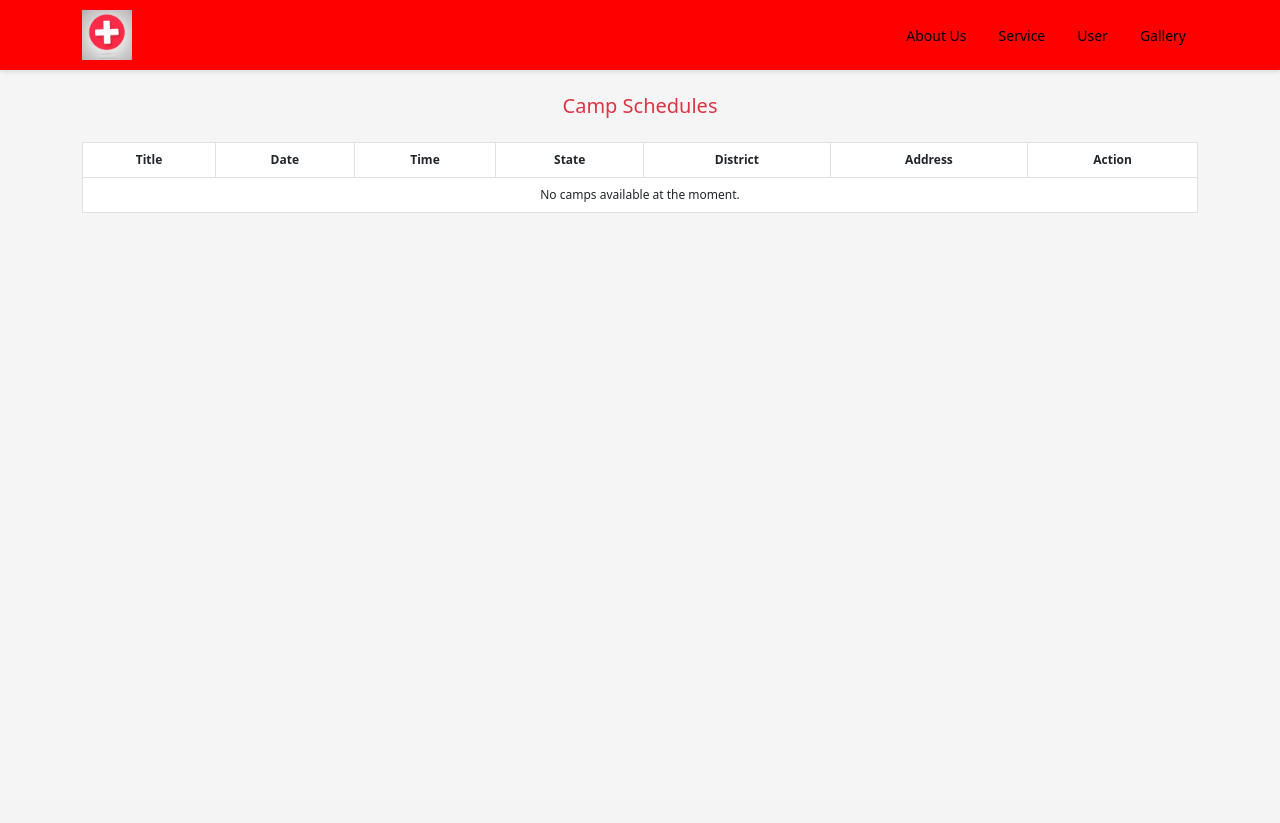
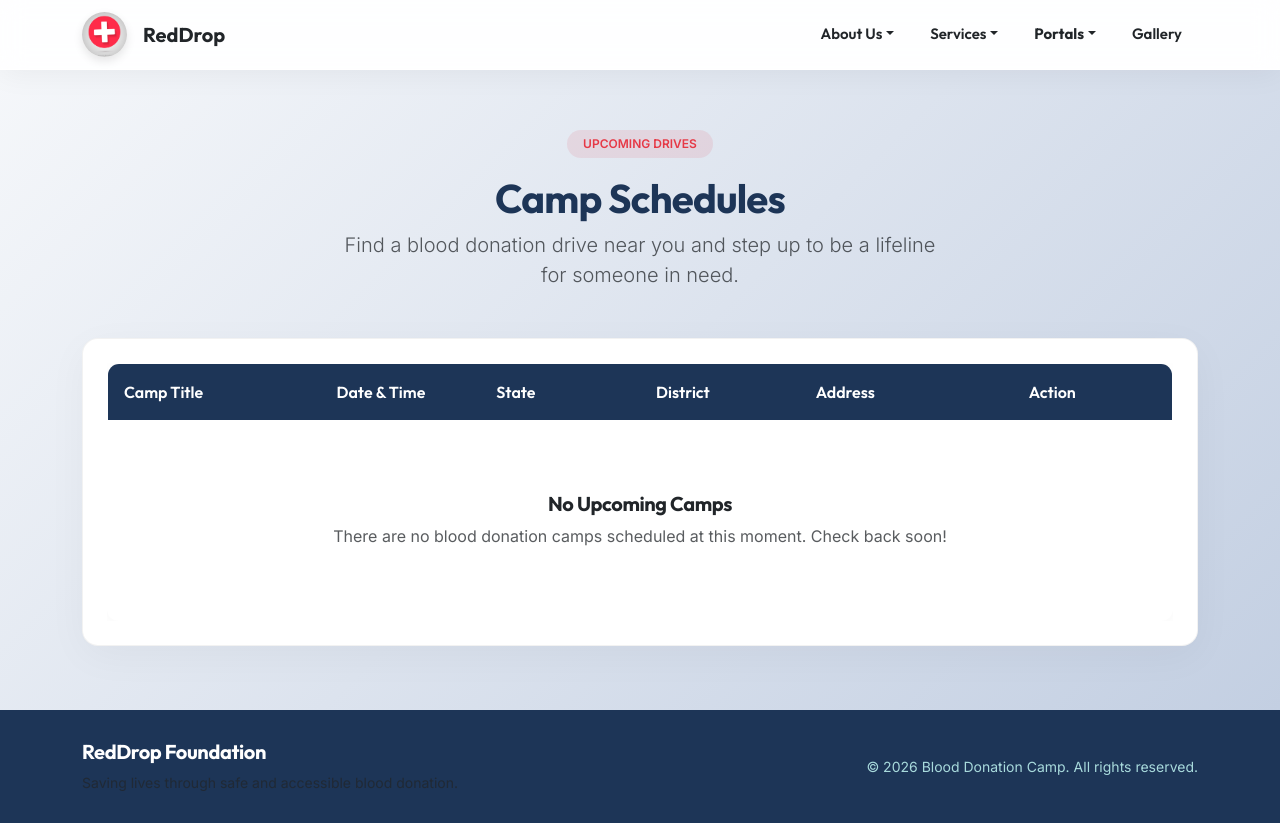
Before and after one commit to amitkumarpatra99/BDMS, a Django app: page /donationapp/camp-schedule/ in a window 1280 px wide. Before the commit the page ends 213 px from the top, so only its background shows below. Run offline with Django 5.2, Linux system fonts and the light colour scheme; data that the repository does not hold is empty.

Commit message:
feat: add blood stock and camp schedule templates and database file

```diff
--- a/blood_donation_camp/bdweb/templates/donationapp/campschedule.html
+++ b/blood_donation_camp/bdweb/templates/donationapp/campschedule.html
@@ -1,218 +1,98 @@
-<!DOCTYPE html>
-<html lang="en">
-<head>
+{% extends 'base.html' %}
 {% load static %}
-  <meta charset="UTF-8">
-  <title>Camp Schedules</title>
-  <meta name="viewport" content="width=device-width, initial-scale=1">
-  <!-- Bootstrap CSS -->
-  <link href="https://cdn.jsdelivr.net/npm/bootstrap@5.3.0/dist/css/bootstrap.min.css" rel="stylesheet">
 
+{% block title %}Camp Schedules - Blood Donation Info{% endblock %}
+
+{% block extra_css %}
 <style>
-    body {
-      background-color: #f5f5f5;
-      font-size: 12px;
+  .page-container {
+    padding: 60px 0;
+    background: var(--bg-gradient);
+    min-height: 80vh;
   }
 
-    header {
-      background-color: red;
-      box-shadow: 0 2px 4px rgba(0,0,0,0.1);
-      padding: 10px 0;
+  .btn-donate {
+    background: linear-gradient(135deg, var(--primary-red), var(--accent-red));
+    color: white;
+    font-family: var(--font-display);
+    font-weight: 600;
+    border: none;
+    border-radius: 6px;
+    padding: 8px 16px;
+    box-shadow: 0 4px 15px rgba(230, 57, 70, 0.3);
+    transition: all 0.3s ease;
+    text-decoration: none;
+    display: inline-block;
   }
 
-    header .nav-link {
-      color: black;
-      font-weight: 500;
-      font-size: 14px;
-      padding: 6px 12px;
-      position: relative;
-    }
-
-    header .dropdown {
-      position: relative;
-    }
-
-    header .dropdown-content {
-      display: none;
-      position: absolute;
-      top: 100%;
-      left: 0;
-      background: rgba(0, 0, 0, 0.85);
-      min-width: 160px;
-      border-radius: 4px;
-      padding: 6px 0;
-      box-shadow: 0 2px 10px rgba(0,0,0,0.2);
-      z-index: 1000;
-    }
-
-    header .dropdown-content a {
-      display: block;
-      padding: 8px 16px;
-      color: white;
-      text-decoration: none;
-      font-size: 13px;
-      white-space: nowrap;
-      transition: background 0.3s ease;
-    }
-
-    header .dropdown-content a:hover {
-      background-color: rgba(255, 255, 255, 0.15);
-    }
-
-    header .dropdown:hover .dropdown-content {
-      display: block;
-    }
-
-    .nav {
-      gap: 10px;
-    }
-
-    header .nav-link.active {
-      background-color: red;
-      color: white;
-      border-radius: 4px;
-    }
-
-    .carousel img {
-      height: 300px;
-      object-fit: cover;
-    }
-
-    .card-custom {
-      box-shadow: 0 2px 10px rgba(0,0,0,0.1);
-      border: none;
-      transition: transform 0.3s ease;
-    }
-
-    .card-custom:hover {
-      transform: translateY(-5px);
-    }
-
-    .main-section {
-      padding: 40px 20px;
-    }
-
-    .donate-btn {
-      background-color: red;
-      color: white;
-      border: none;
-      padding: 10px 20px;
-      border-radius: 6px;
-    }
-
-    .blood-table thead {
-      background-color: red;
+  .btn-donate:hover {
+    transform: translateY(-2px);
+    box-shadow: 0 6px 20px rgba(230, 57, 70, 0.4);
     color: white;
   }
 
-    .blood-table td,
-    .blood-table th {
-      vertical-align: middle;
+  .empty-state {
+    padding: 40px;
     text-align: center;
-    }
-
-    .btn-donate {
-      background-color: #d9534f;
-      color: white;
-      font-size: 11px;
-      padding: 4px 8px;
-    }
-
-    .btn-donate:hover {
-      background-color: #c9302c;
+    color: var(--text-dark);
   }
 </style>
-</head>
-<body>
+{% endblock %}
 
+{% block content %}
+<div class="page-container">
+  <div class="container animate-fade-up">
     <!-- Header -->
-<header>
-  <div class="container d-flex align-items-center justify-content-between">
-    <a href="{% url 'home' %}">
-      <img src="{% static 'img/image/b12.jpg' %}" alt="Logo" height="50" width="50">
-    </a>
-
-    <nav class="nav ms-auto d-flex gap-2">
-      <!-- ABOUT US Dropdown -->
-      <div class="dropdown position-relative">
-        <a class="nav-link " href="#">About Us</a>
-        <div class="dropdown-content">
-          <a class="dropdown-item" href="{% url 'mission' %}">Mission</a>
-          <a class="dropdown-item" href="{% url 'vission' %}">Vission</a>
-          <a class="dropdown-item" href="{% url 'team' %}">Team</a>
-        </div>
+    <div class="text-center mb-5">
+      <span class="badge bg-danger bg-opacity-10 text-danger rounded-pill px-3 py-2 mb-3 fw-bold tracking-wide">UPCOMING DRIVES</span>
+      <h1 class="fw-bold" style="font-family: var(--font-display); color: var(--dark-navy);">Camp Schedules</h1>
+      <p class="text-muted lead mx-auto" style="max-width: 600px;">Find a blood donation drive near you and step up to be a lifeline for someone in need.</p>
     </div>
 
-      <!-- SERVICE Dropdown -->
-      <div class="dropdown position-relative">
-        <a class="nav-link" href="#">Service</a>
-        <div class="dropdown-content">
-          <a class="dropdown-item" href="{% url 'blood_stock_page' %}">Blood Stock</a>
-          <a class="dropdown-item" href="{% url 'camp_schedule_page' %}">Camp Schedule</a>
-          <a class="dropdown-item" href="{% url 'otp' %}">Redcross</a>
-        </div>
-      </div>
-
-      <!-- USER Dropdown -->
-      <div class="dropdown position-relative">
-        <a class="nav-link" href="#">User</a>
-        <div class="dropdown-content">
-          <a class="dropdown-item" href="{% url 'adminlogin' %}">Admin login</a>
-          <a class="dropdown-item" href="{% url 'donorlogin' %}">Donor Login</a>
-          <a class="dropdown-item" href="{% url 'recipientlogin' %}">Recipient Login</a>
-          <a class="dropdown-item" href="#">Hospital/Clinic Login</a>
-        </div>
-      </div>
-
-      <!-- GALLERY -->
-      <div class="dropdown position-relative">
-        <a class="nav-link" href="#">Gallery</a>
-      </div>
-    </nav>
-  </div>
-</header>
-
-<!-- Page Content -->
-<div class="container my-4">
-  <h5 class="text-center text-danger mb-4">Camp Schedules</h5>
-
-  <table class="table table-bordered blood-table">
+    <!-- Camp Schedule Table -->
+    <div class="glass-card p-4 animate-fade-up delay-100">
+      <div class="table-responsive">
+        <table class="table modern-table mb-0">
           <thead>
             <tr>
-        <th>Title</th>
-        <th>Date</th>
-        <th>Time</th>
-        <th>State</th>
-        <th>District</th>
-        <th>Address</th>
-
-        <th>Action</th>
+              <th width="20%">Camp Title</th>
+              <th width="15%">Date & Time</th>
+              <th width="15%">State</th>
+              <th width="15%">District</th>
+              <th width="20%">Address</th>
+              <th width="15%">Action</th>
             </tr>
           </thead>
           <tbody>
             {% for camp in camps %}
             <tr>
-        <td>{{ camp.title }}</td>
-        <td>{{ camp.date }}</td>
-        <td>{{ camp.time }}</td>
-        <td>{{ camp.state }}</td>
-        <td>{{ camp.district }}</td>
-        <td>{{ camp.address }}</td>
-
+              <td class="fw-bold text-dark">{{ camp.title }}</td>
               <td>
-          <a href="{% url 'donorlogin' %}" class="btn btn-sm btn-donate">Request for Donation</a>
+                <span class="text-dark fw-medium d-block">{{ camp.date }}</span>
+                <span class="text-muted small"><i class="bi bi-clock"></i> {{ camp.time }}</span>
+              </td>
+              <td class="text-muted">{{ camp.state }}</td>
+              <td class="text-muted">{{ camp.district }}</td>
+              <td class="text-muted small">{{ camp.address }}</td>
+              <td>
+                <a href="{% url 'donorlogin' %}" class="btn-donate">Request Donation</a>
               </td>
             </tr>
             {% empty %}
             <tr>
-        <td colspan="8" class="text-center">No camps available at the moment.</td>
+              <td colspan="6">
+                <div class="empty-state">
+                  <i class="bi bi-calendar-x fs-1 text-danger mb-3 d-block"></i>
+                  <h5 class="fw-bold">No Upcoming Camps</h5>
+                  <p class="text-muted">There are no blood donation camps scheduled at this moment. Check back soon!</p>
+                </div>
+              </td>
             </tr>
             {% endfor %}
           </tbody>
         </table>
       </div>
-
-<!-- Bootstrap JS -->
-<script src="https://cdn.jsdelivr.net/npm/bootstrap@5.3.0/dist/js/bootstrap.bundle.min.js"></script>
-</body>
-</html>
+    </div>
+  </div>
+</div>
+{% endblock %}
```
Also changed, not shown: blood_donation_camp/bdweb/templates/donationapp/bloodstock.html (+62 -160 lines), blood_donation_camp/bdweb/db.sqlite3. Lines whose indentation alone changed are shown as unchanged.
